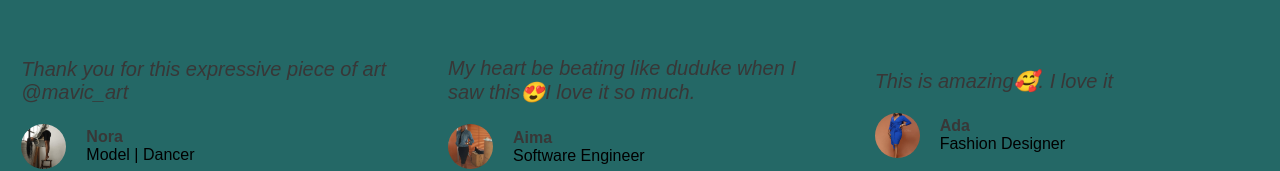
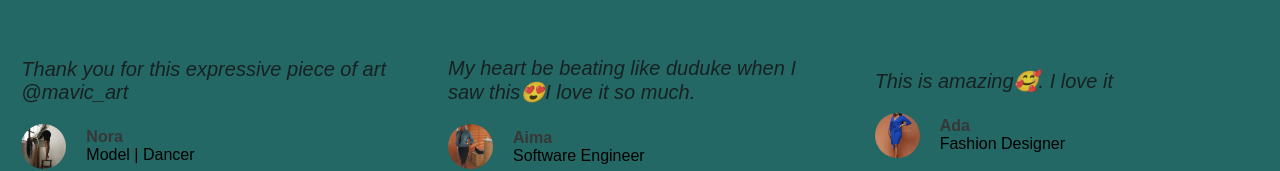
Before and after one commit to mavic01/mavicart, a Next.js app: page / in a window 1280 px wide. Shown: the part 1218-1389 px from the top of the page. Built offline with nearby package versions, Linux system fonts and the light colour scheme.

Commit message:
testimonials styles

```diff
--- a/styles/Testimonials.module.css
+++ b/styles/Testimonials.module.css
@@ -27,7 +27,7 @@
     font-size: 20px;
     font-weight: 300;
     font-style: italic;
-    color: rgb(56, 55, 55);
+    color: rgba(20, 20, 20, 0.842);
 }
 
 .person{
```
